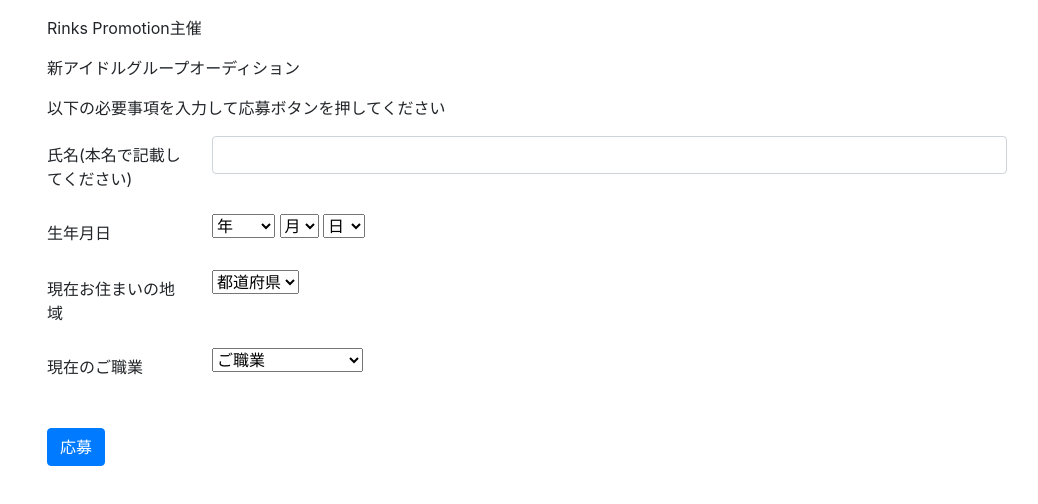
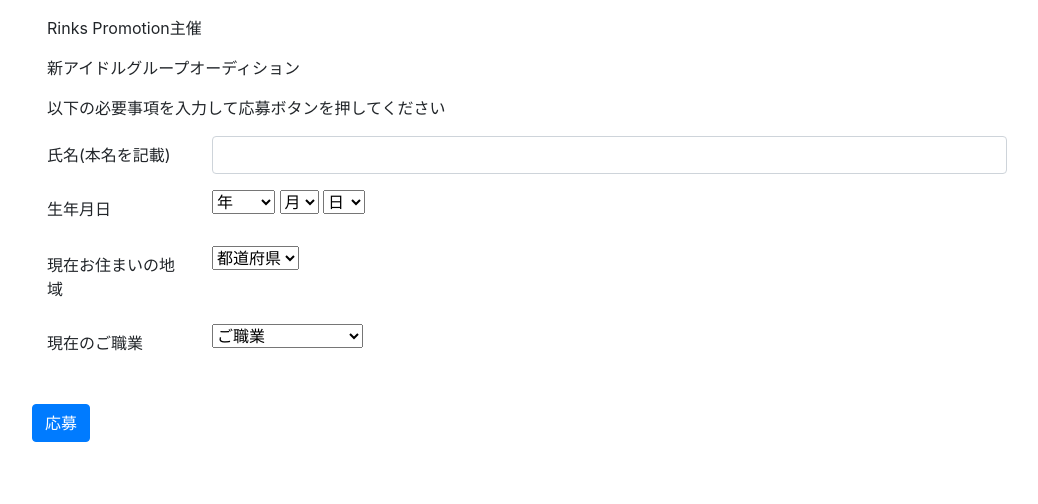
Before and after one commit to lance-digital/rinks-audition-liff, a plain HTML site: page index.html in a window 1280 px wide. Shown: the whole page, without its empty margins (113-1151 px from the left). Drawn offline with nearby package versions, Linux system fonts and the light colour scheme; a script that the page names is missing.

Commit message:
修正
修正

```diff
--- a/index.html
+++ b/index.html
@@ -17,7 +17,7 @@
             <p class="mt-3">以下の必要事項を入力して応募ボタンを押してください</p>
 
             <div class="form-group row">
-                <label for="inputName" class="col-sm-2 col-form-label">氏名(本名で記載してください)</label>
+                <label for="inputName" class="col-sm-2 col-form-label">氏名(本名を記載)</label>
                 <div class="col-sm-10">
                     <input class="form-control w-100" name="name" maxlength="10">
                 </div>
@@ -166,8 +166,9 @@
                     </select>
                 </div>
             </div>
-
-            <input type="submit" class="mt-4 btn btn-primary" value="応募" text-center>
+            <div class="form-group row">
+                <input type="submit" class="mt-4 btn btn-primary" value="応募" text-center>
+            </div>
     </form>
 
     <script src="https://code.jquery.com/jquery-3.4.1.min.js"></script>
```
